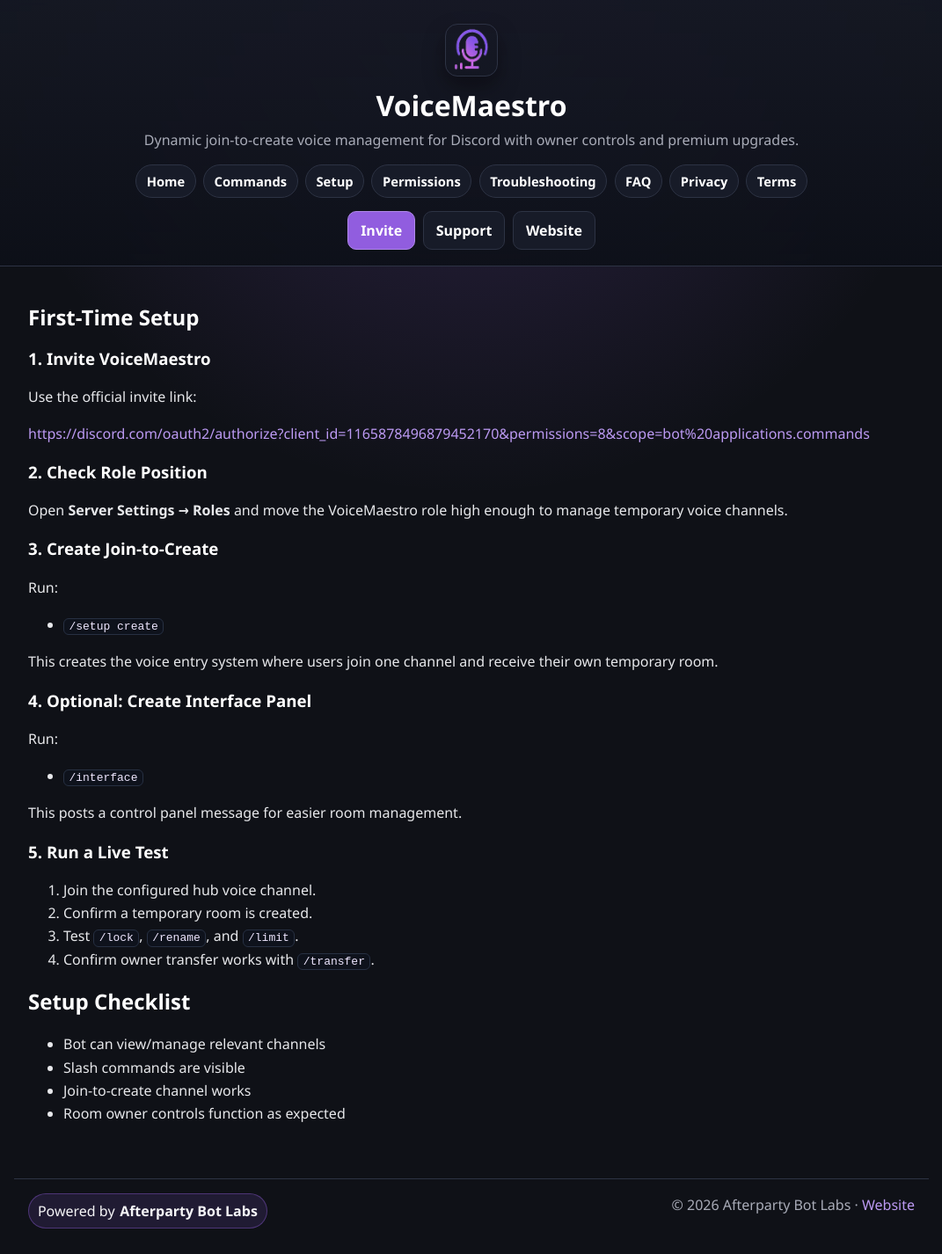
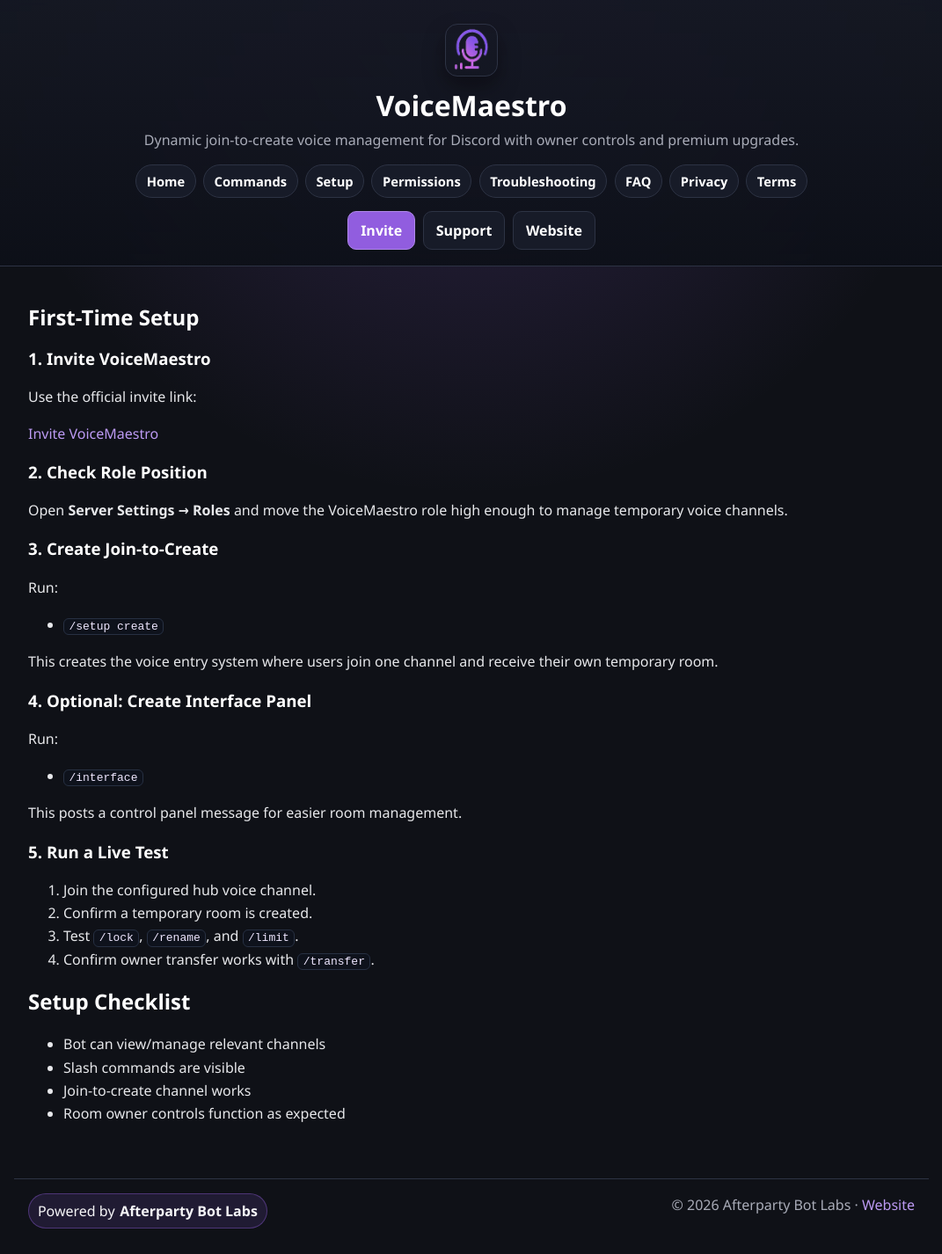
Before and after one commit to afteryparty/voice-maestro-docs, a Jekyll site: the page built from setup.md, in a window 1280 px wide. Shown: the whole page at 88% size, without its empty margins (104-1175 px from the left). Built offline with Jekyll 4.4.1, drawn with Linux system fonts in a browser that asks for light colours; our own code applies the rules of GitHub Pages for plain Markdown files.

Commit message:
Clean up VoiceMaestro public-facing support links

```diff
--- a/setup.md
+++ b/setup.md
@@ -11,7 +11,7 @@ permalink: /setup/
 
 Use the official invite link:
 
-<https://discord.com/oauth2/authorize?client_id=1165878496879452170&permissions=8&scope=bot%20applications.commands>
+[Invite VoiceMaestro](https://discord.com/oauth2/authorize?client_id=1165878496879452170&permissions=8&scope=bot%20applications.commands)
 
 ### 2. Check Role Position
 
```
Also changed, not shown: faq.md (+1 -1 lines), privacy.md (+1 -1 lines), terms.md (+1 -1 lines), troubleshooting.md (+1 -1 lines).
